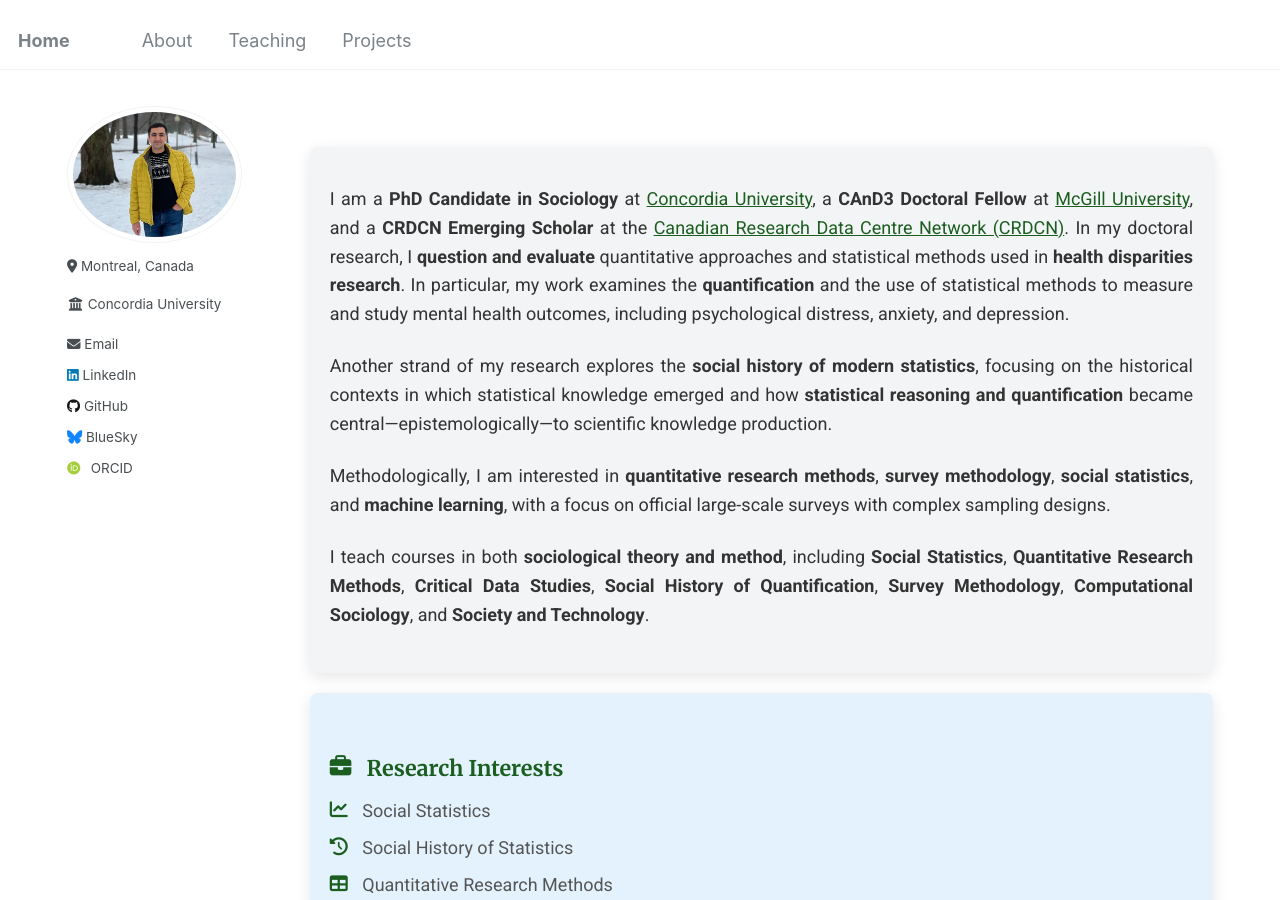
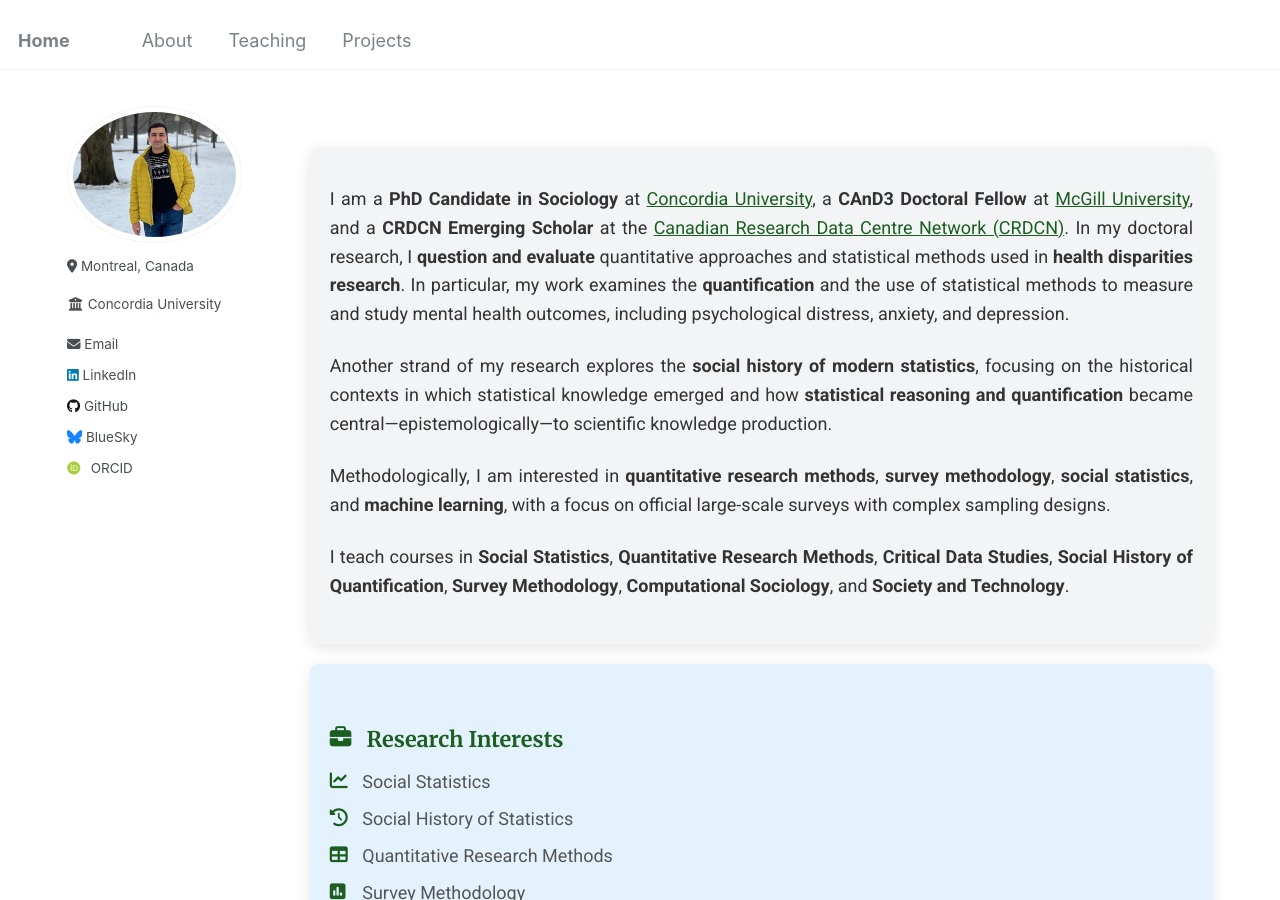
Before and after one commit to Mohsnmonji/mohsnmonji.github.io, a Jekyll site: the page built from about-me.md, in a window 1280 px wide and 900 px high. Built offline with Jekyll 4.4.1, drawn with Linux system fonts in a browser that asks for light colours; some web fonts are replaced.

Commit message:
Update about-me.md

```diff
--- a/about-me.md
+++ b/about-me.md
@@ -110,7 +110,7 @@ author_profile: true
   </p>
 
   <p>
-    I teach courses in both <strong>sociological theory and method</strong>, including <strong>Social Statistics</strong>,
+    I teach courses in <strong>Social Statistics</strong>,
     <strong>Quantitative Research Methods</strong>, <strong>Critical Data Studies</strong>, <strong>Social History of Quantification</strong>,
     <strong>Survey Methodology</strong>, <strong>Computational Sociology</strong>, and <strong>Society and Technology</strong>.
   </p>
```
